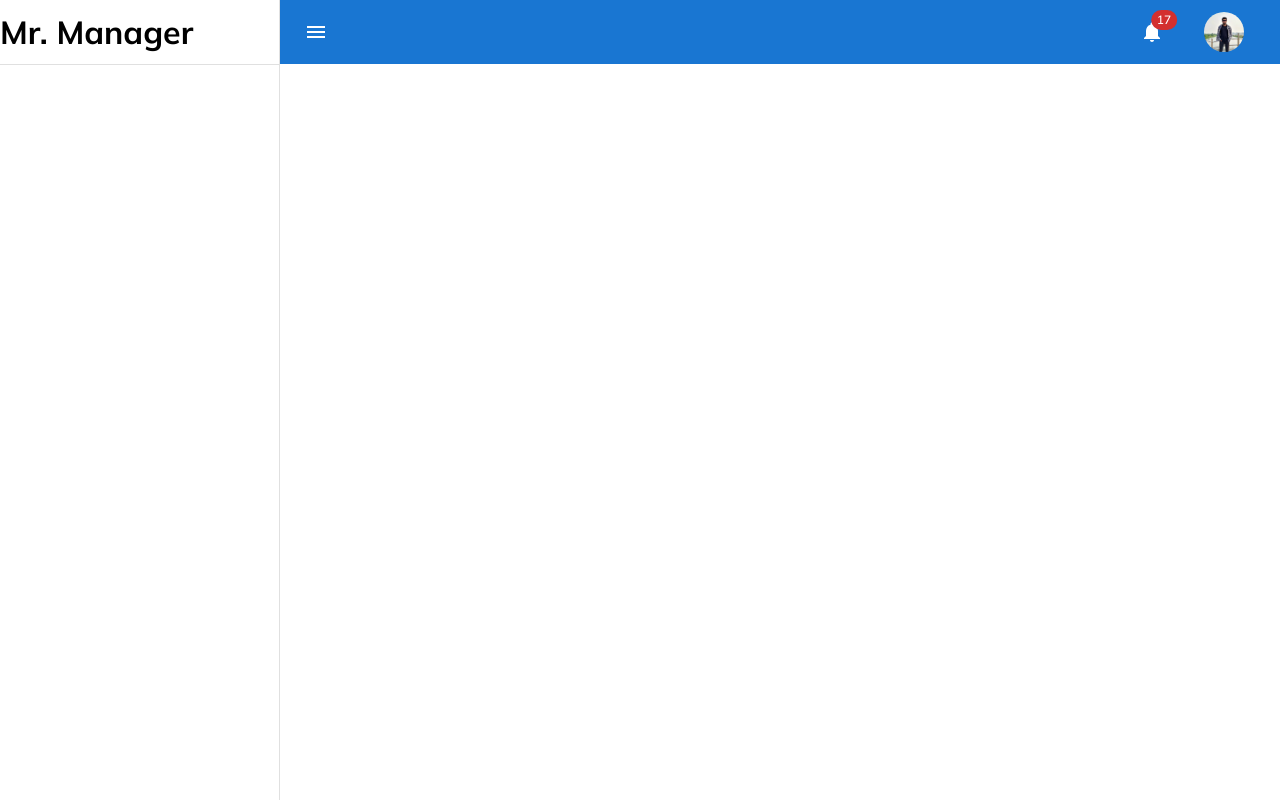
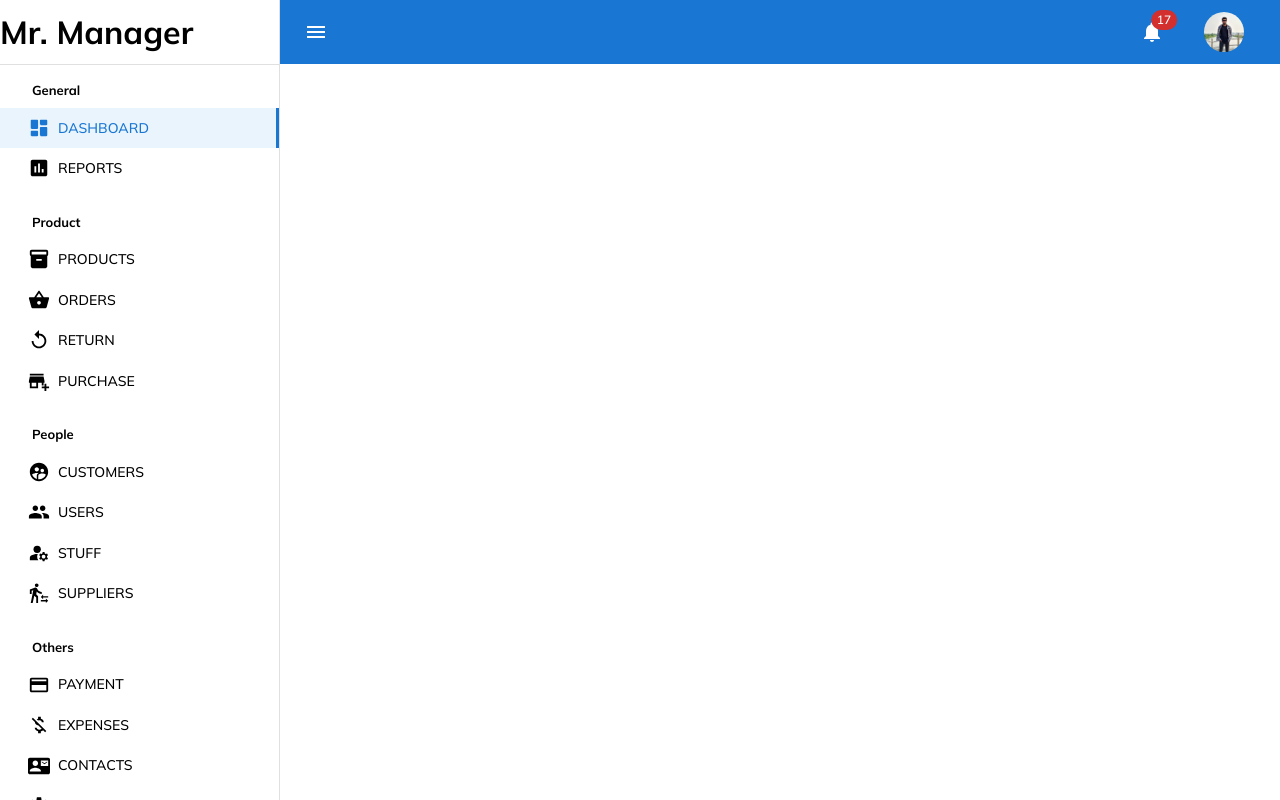
Before and after one commit to shahariar50/mr-manager, a React (Create React App) app: page / in a window 1280 px wide. Built offline with nearby package versions, Linux system fonts and the light colour scheme.

Commit message:
finished basic drawer menu setup

```diff
--- a/src/components/common/layout/MainLayout.js
+++ b/src/components/common/layout/MainLayout.js
@@ -15,6 +15,7 @@ import {
 import MenuIcon from "@mui/icons-material/Menu";
 import NotificationsIcon from "@mui/icons-material/Notifications";
 import UserMenu from "../menu/UserMenu";
+import DrawerMenu from "../menu/DrawerMenu";
 
 const fullDrawerWidth = 280;
 const smallDrawerWidth = 80;
@@ -130,6 +131,7 @@ const MainLayout = ({ children, ...props }) => {
           <h1 style={{ margin: "0" }}>Mr.{isSidebarOpen && " Manager"}</h1>
         </DrawerHeader>
         <Divider />
+        <DrawerMenu />
       </Drawer>
       <Main>{children}</Main>
     </Box>
--- /dev/null
+++ b/src/components/common/menu/DrawerMenu.js
@@ -0,0 +1,200 @@
+import {
+  Box,
+  List,
+  ListItem as MuiListItem,
+  Button as MuiButton,
+  Typography,
+  styled,
+  useTheme,
+} from "@mui/material";
+import React from "react";
+import DashboardRoundedIcon from "@mui/icons-material/DashboardRounded";
+import InventoryIcon from "@mui/icons-material/Inventory";
+import InsertChartIcon from "@mui/icons-material/InsertChart";
+import ShoppingBasketIcon from "@mui/icons-material/ShoppingBasket";
+import ReplayIcon from "@mui/icons-material/Replay";
+import AddBusinessIcon from "@mui/icons-material/AddBusiness";
+import TransferWithinAStationIcon from "@mui/icons-material/TransferWithinAStation";
+import SupervisedUserCircleIcon from "@mui/icons-material/SupervisedUserCircle";
+import ManageAccountsIcon from "@mui/icons-material/ManageAccounts";
+import GroupIcon from "@mui/icons-material/Group";
+import PaymentIcon from "@mui/icons-material/Payment";
+import MoneyOffIcon from "@mui/icons-material/MoneyOff";
+import ContactMailIcon from "@mui/icons-material/ContactMail";
+import SettingsIcon from "@mui/icons-material/Settings";
+import PersonIcon from "@mui/icons-material/Person";
+import RotateLeftIcon from "@mui/icons-material/RotateLeft";
+
+const ListItem = styled(MuiListItem)(({ theme }) => ({
+  padding: 0,
+}));
+const Button = styled(MuiButton)(({ theme, active }) => ({
+  width: "100%",
+  justifyContent: "flex-start",
+  fontSize: theme.spacing(1.75),
+  paddingLeft: theme.spacing(4),
+  borderRight: 3,
+  color: theme.palette.text.primary,
+  ...(active && {
+    borderColor: theme.palette.primary.main,
+    borderStyle: "solid",
+    color: theme.palette.primary.main,
+    backgroundColor: theme.palette.primary.light,
+  }),
+  borderRadius: 0,
+}));
+
+const DrawerMenu = () => {
+  const theme = useTheme();
+
+  return (
+    <Box>
+      <Box>
+        <Typography
+          variant="body2"
+          component="h5"
+          sx={{
+            fontWeight: 700,
+            paddingTop: theme.spacing(2),
+            paddingLeft: theme.spacing(4),
+          }}
+        >
+          General
+        </Typography>
+        <List>
+          <ListItem>
+            <Button
+              size="large"
+              startIcon={<DashboardRoundedIcon />}
+              active={true}
+            >
+              Dashboard
+            </Button>
+          </ListItem>
+          <ListItem>
+            <Button size="large" startIcon={<InsertChartIcon />}>
+              Reports
+            </Button>
+          </ListItem>
+        </List>
+      </Box>
+      <Box>
+        <Typography
+          variant="body2"
+          component="h5"
+          sx={{
+            fontWeight: 700,
+            paddingTop: theme.spacing(2),
+            paddingLeft: theme.spacing(4),
+          }}
+        >
+          Product
+        </Typography>
+        <List>
+          <ListItem>
+            <Button size="large" startIcon={<InventoryIcon />}>
+              Products
+            </Button>
+          </ListItem>
+          <ListItem>
+            <Button size="large" startIcon={<ShoppingBasketIcon />}>
+              Orders
+            </Button>
+          </ListItem>
+          <ListItem>
+            <Button size="large" startIcon={<ReplayIcon />}>
+              Return
+            </Button>
+          </ListItem>
+          <ListItem>
+            <Button size="large" startIcon={<AddBusinessIcon />}>
+              Purchase
+            </Button>
+          </ListItem>
+        </List>
+      </Box>
+      <Box>
+        <Typography
+          variant="body2"
+          component="h5"
+          sx={{
+            fontWeight: 700,
+            paddingTop: theme.spacing(2),
+            paddingLeft: theme.spacing(4),
+          }}
+        >
+          People
+        </Typography>
+        <List>
+          <ListItem>
+            <Button size="large" startIcon={<SupervisedUserCircleIcon />}>
+              Customers
+            </Button>
+          </ListItem>
+          <ListItem>
+            <Button size="large" startIcon={<GroupIcon />}>
+              Users
+            </Button>
+          </ListItem>
+          <ListItem>
+            <Button size="large" startIcon={<ManageAccountsIcon />}>
+              Stuff
+            </Button>
+          </ListItem>
+          <ListItem>
+            <Button size="large" startIcon={<TransferWithinAStationIcon />}>
+              Suppliers
+            </Button>
+          </ListItem>
+        </List>
+      </Box>
+      <Box>
+        <Typography
+          variant="body2"
+          component="h5"
+          sx={{
+            fontWeight: 700,
+            paddingTop: theme.spacing(2),
+            paddingLeft: theme.spacing(4),
+          }}
+        >
+          Others
+        </Typography>
+        <List>
+          <ListItem>
+            <Button size="large" startIcon={<PaymentIcon />}>
+              Payment
+            </Button>
+          </ListItem>
+          <ListItem>
+            <Button size="large" startIcon={<MoneyOffIcon />}>
+              Expenses
+            </Button>
+          </ListItem>
+          <ListItem>
+            <Button size="large" startIcon={<ContactMailIcon />}>
+              Contacts
+            </Button>
+          </ListItem>
+          <ListItem>
+            <Button size="large" startIcon={<SettingsIcon />}>
+              Settings
+            </Button>
+          </ListItem>
+          <ListItem>
+            <Button size="large" startIcon={<PersonIcon />}>
+              Profile
+            </Button>
+          </ListItem>
+          <ListItem>
+            <Button size="large" startIcon={<RotateLeftIcon />}>
+              Reset Password
+            </Button>
+          </ListItem>
+        </List>
+      </Box>
+    </Box>
+  );
+};
+
+export default DrawerMenu;
--- a/src/components/common/menu/UserMenu.js
+++ b/src/components/common/menu/UserMenu.js
@@ -73,7 +73,7 @@ const UserMenu = () => {
       >
         <MenuHeader>
           <div style={{ width: "max-content" }}>
-            <Typography variant="h5" gutterBottom>
+            <Typography variant="h5" gutterBottom sx={{ fontWeight: 600 }}>
               Abdullah Al Sahariar
             </Typography>
             <Typography variant="body2" sx={{ margin: 0 }}>
--- a/src/index.js
+++ b/src/index.js
@@ -5,9 +5,13 @@ import App from "./App";
 import reportWebVitals from "./reportWebVitals";
 import { createTheme, ThemeProvider } from "@mui/material";
 import { BrowserRouter as Router } from "react-router-dom";
+import { blue } from "@mui/material/colors";
 
 const theme = createTheme({
-  palette: { text: { primary: "#000" } },
+  palette: {
+    primary: { main: blue[700], light: "#cae4f96b" },
+    text: { primary: "#000" },
+  },
   typography: {
     fontFamily: ["'Mulish', sans-serif"],
     body1: { fontSize: 16 },
@@ -16,8 +20,8 @@ const theme = createTheme({
     h2: { fontSize: 32 },
     h3: { fontSize: 24 },
     h4: { fontSize: 20 },
-    h5: { fontSize: 18, fontWeight: 600 },
-    h6: { fontSize: 16 },
+    h5: { fontSize: 18, fontWeight: 700 },
+    h6: { fontSize: 16, fontWeight: 700 },
   },
 });
 
```
